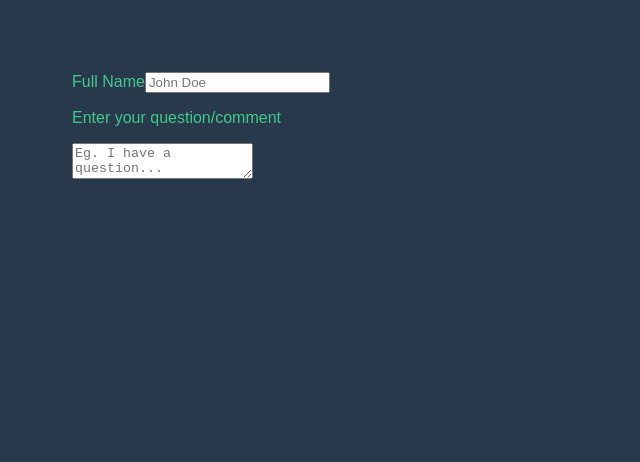
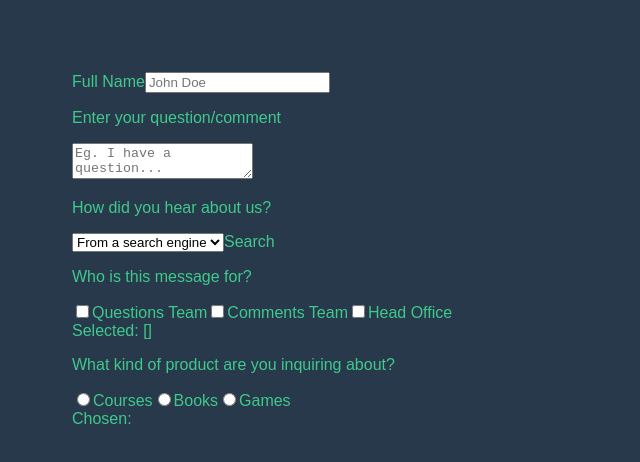
Before and after one commit to ckirkwood94/Vue-Tutorial, a plain HTML site: page form-tutorial/index.html in a window 1280 px wide. Shown: the top 462 px of the page, without its empty margins (0-640 px from the left). Drawn offline with nearby package versions, Linux system fonts and the light colour scheme.

Commit message:
added dropdown, checkbox, and radio inputs

```diff
--- a/form-tutorial/index.html
+++ b/form-tutorial/index.html
@@ -19,6 +19,40 @@
       <p>Enter your question/comment</p>
       <p style="white-space: pre-line;">{{ textAreaContent }}</p>
       <textarea v-model="textAreaContent" placeholder="Eg. I have a question..."></textarea>
+
+      <p>How did you hear about us?</p>
+      <select v-model="selected">
+        <option v-for="option in options" v-bind:value="option.value">
+          {{ option.text }}
+        </option>
+      </select>
+      <span>{{ selected }}</span>
+
+      <p>Who is this message for?</p>
+      <input type="checkbox" id="questions" value="Questions Team" v-model="checkedOptions" />
+      <label for="questions">Questions Team</label>
+
+      <input type="checkbox" id="comments" value="Comments Team" v-model="checkedOptions" />
+      <label for="comments">Comments Team</label>
+
+      <input type="checkbox" id="head-office" value="Head Office" v-model="checkedOptions" />
+      <label for="head-office">Head Office</label>
+
+      <br>
+      <span>Selected: {{ checkedOptions }}</span>
+
+      <p>What kind of product are you inquiring about?</p>
+      <input type="radio" id="courses" value="Courses" v-model="radioButtonPicked" />
+      <label for="courses">Courses</label>
+
+      <input type="radio" id="books" value="Books" v-model="radioButtonPicked" />
+      <label for="books">Books</label>
+
+      <input type="radio" id="games" value="Games" v-model="radioButtonPicked" />
+      <label for="games">Games</label>
+
+      <br>
+      <span>Chosen: {{ radioButtonPicked }}</span>
     </div>
 
     <script src="https://unpkg.com/lodash@4.17.20/lodash.min.js"></script>
--- a/form-tutorial/script.js
+++ b/form-tutorial/script.js
@@ -3,6 +3,14 @@ Vue.createApp({
     return {
       inputText: '',
       textAreaContent: '',
+      selected: 'Search',
+      options: [
+        { text: 'From a search engine', value: 'Search' },
+        { text: 'From a friend', value: 'Friend' },
+        { text: 'Other', value: 'Other' },
+      ],
+      checkedOptions: [],
+      radioButtonPicked: '',
     };
   },
 }).mount('#form');
```
